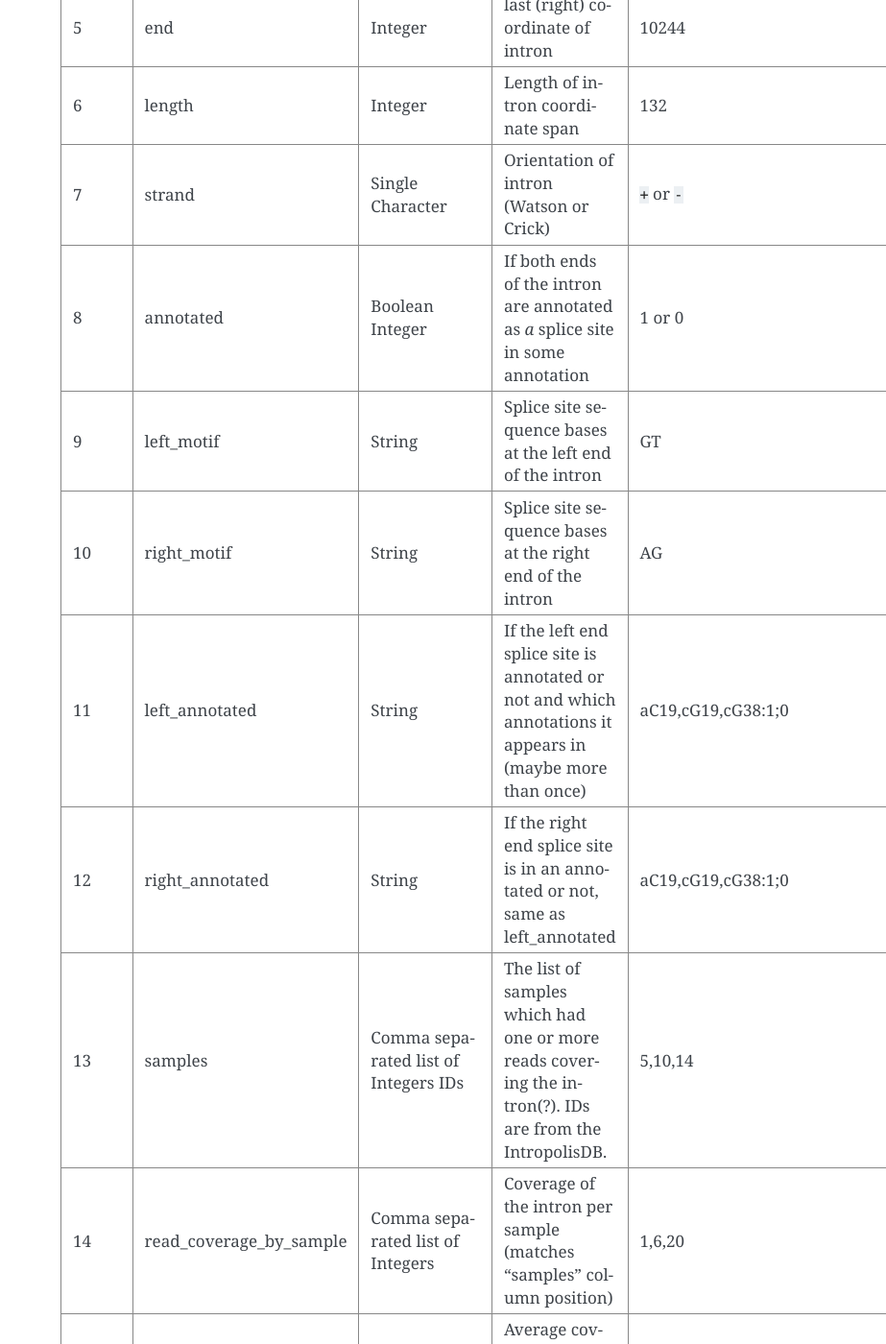
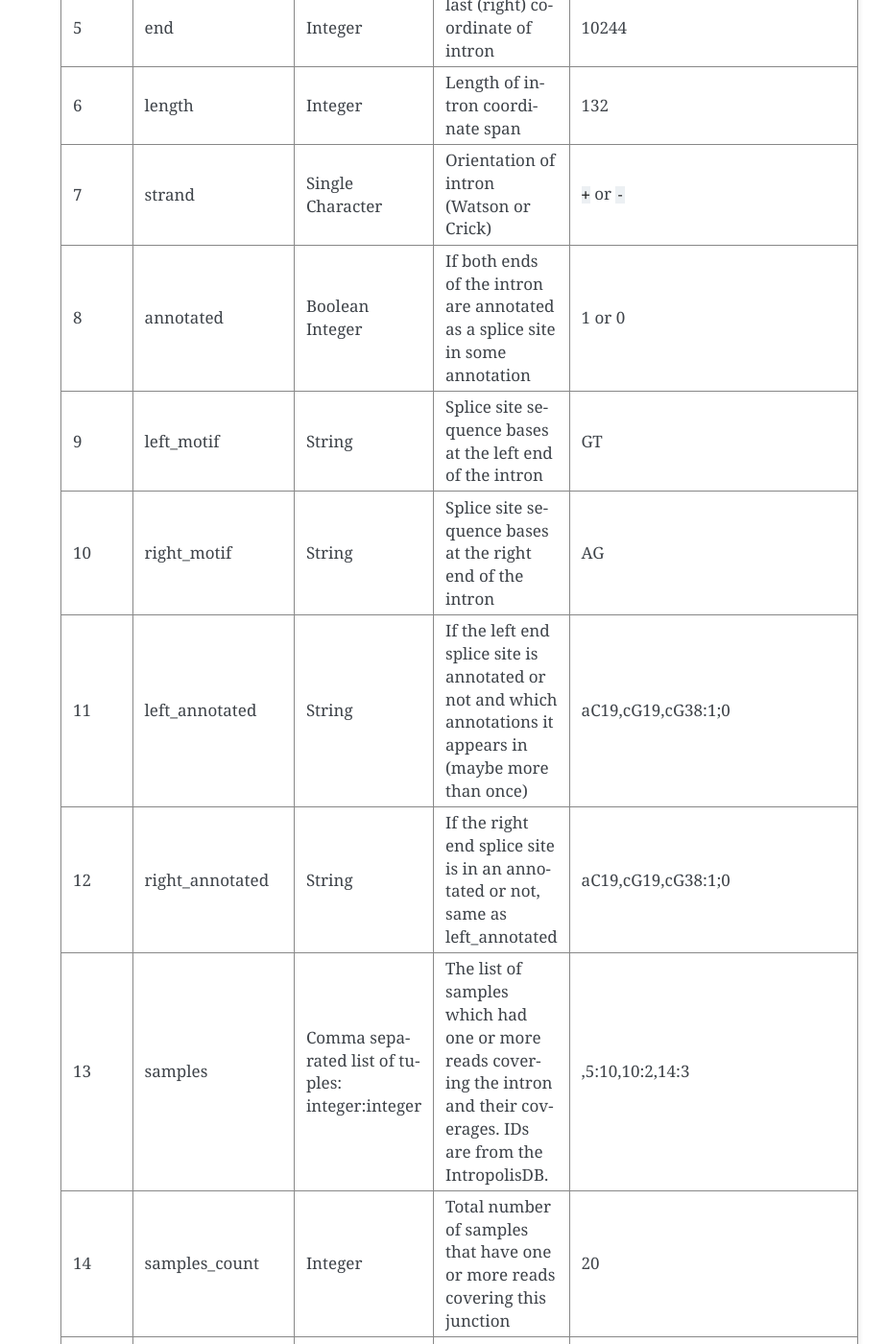
Before and after one commit to ChristopherWilks/snaptron, a Sphinx documentation site: the page built from docs/source/index.rst, in a window 1280 px wide and 1400 px high, scrolled down 7087 px. Shown: the whole window at 96% size, without its empty margins (357-1280 px from the left). Built offline with Sphinx 7.4.7, drawn with Linux system fonts in a browser that asks for light colours; some of the changed text lies outside the part shown.

Commit message:
updated field table with merged samples/coverage

```diff
--- a/docs/source/index.rst
+++ b/docs/source/index.rst
@@ -173,43 +173,45 @@ The return format is a TAB-delimited series of fields where each line represents
 
 Table 6. Complete list of Snaptron Fields In Return Format
 ----------------------------------------------------------
-+-------------+-------------------------+--------------------------------------+---------------------------------------------------------------------------------------------------------------+-------------------------------+
-| Field Index | Field Name              | Type                                 | Description                                                                                                   | Example                       |
-+=============+=========================+======================================+===============================================================================================================+===============================+
-| 1           | DataSource:Type         | Abbrev:Single Character              | Differentiates between a return line of type Intron (I), Sample (S), or Gene (G).                             | SRAv1:I                       |
-+-------------+-------------------------+--------------------------------------+---------------------------------------------------------------------------------------------------------------+-------------------------------+
-| 2*          | snaptron_id             | Integer                              | stable, unique ID for Snaptron junctions                                                                      | 5                             |
-+-------------+-------------------------+--------------------------------------+---------------------------------------------------------------------------------------------------------------+-------------------------------+
-| 3           | chromosome              | String                               | Reference ID for genomics coordinates                                                                         | chr7                          |
-+-------------+-------------------------+--------------------------------------+---------------------------------------------------------------------------------------------------------------+-------------------------------+
-| 4           | start                   | Integer                              | beginning (left) coordinate of intron                                                                         | 10113                         |
-+-------------+-------------------------+--------------------------------------+---------------------------------------------------------------------------------------------------------------+-------------------------------+
-| 5           | end                     | Integer                              | last (right) coordinate of intron                                                                             | 10244                         |
-+-------------+-------------------------+--------------------------------------+---------------------------------------------------------------------------------------------------------------+-------------------------------+
-| 6           | length                  | Integer                              | Length of intron coordinate span                                                                              | 132                           |
-+-------------+-------------------------+--------------------------------------+---------------------------------------------------------------------------------------------------------------+-------------------------------+
-| 7           | strand                  | Single Character                     | Orientation of intron (Watson or Crick)                                                                       | ``+`` or ``-``                |
-+-------------+-------------------------+--------------------------------------+---------------------------------------------------------------------------------------------------------------+-------------------------------+
-| 8           | annotated               | Boolean Integer                      | If both ends of the intron are annotated as *a* splice site in some annotation                                | 1 or 0                        |
-+-------------+-------------------------+--------------------------------------+---------------------------------------------------------------------------------------------------------------+-------------------------------+
-| 9           | left_motif              | String                               | Splice site sequence bases at the left end of the intron                                                      | GT                            |
-+-------------+-------------------------+--------------------------------------+---------------------------------------------------------------------------------------------------------------+-------------------------------+
-| 10          | right_motif             | String                               | Splice site sequence bases at the right end of the intron                                                     | AG                            |
-+-------------+-------------------------+--------------------------------------+---------------------------------------------------------------------------------------------------------------+-------------------------------+
-| 11          | left_annotated          | String                               | If the left end splice site is annotated or not and which annotations it appears in (maybe more than once)    | aC19,cG19,cG38:1;0            |
-+-------------+-------------------------+--------------------------------------+---------------------------------------------------------------------------------------------------------------+-------------------------------+
-| 12          | right_annotated         | String                               | If the right end splice site is in an annotated or not, same as left_annotated                                | aC19,cG19,cG38:1;0            |
-+-------------+-------------------------+--------------------------------------+---------------------------------------------------------------------------------------------------------------+-------------------------------+
-| 13          | samples                 | Comma separated list of Integers IDs | The list of samples which had one or more reads covering the intron(?). IDs are from the IntropolisDB.        | 5,10,14                       |
-+-------------+-------------------------+--------------------------------------+---------------------------------------------------------------------------------------------------------------+-------------------------------+
-| 14          | read_coverage_by_sample | Comma separated list of Integers     | Coverage of the intron per sample (matches "samples" column position)                                         | 1,6,20                        |
-+-------------+-------------------------+--------------------------------------+---------------------------------------------------------------------------------------------------------------+-------------------------------+
-| 17*         | coverage_avg            | Float                                | Average coverage across all samples which had at least 1 read covering the intron in the first pass alignment | 8.667                         |
-+-------------+-------------------------+--------------------------------------+---------------------------------------------------------------------------------------------------------------+-------------------------------+
-| 18*         | coverage_median         | Float                                | Median coverage across all samples which had at least 1 read covering the intron in the first pass alignment  | 6                             |
-+-------------+-------------------------+--------------------------------------+---------------------------------------------------------------------------------------------------------------+-------------------------------+
-| 19          | source_dataset_id       | Integer                              | Snaptron ID for the original dataset used (SRA, GTEx, TCGA)                                                   | SRAv1=0,GTEx=1,SRAv2=2,TCGA=4 |
-+-------------+-------------------------+--------------------------------------+---------------------------------------------------------------------------------------------------------------+-------------------------------+
++-------------+-------------------+-------------------------------------------------+-------------------------------------------------------------------------------------------------------------------------+-------------------------------+
+| Field Index | Field Name        | Type                                            | Description                                                                                                             | Example                       |
++=============+===================+=================================================+=========================================================================================================================+===============================+
+| 1           | DataSource:Type   | Abbrev:Single Character                         | Differentiates between a return line of type Intron (I), Sample (S), or Gene (G).                                       | SRAv1:I                       |
++-------------+-------------------+-------------------------------------------------+-------------------------------------------------------------------------------------------------------------------------+-------------------------------+
+| 2*          | snaptron_id       | Integer                                         | stable, unique ID for Snaptron junctions                                                                                | 5                             |
++-------------+-------------------+-------------------------------------------------+-------------------------------------------------------------------------------------------------------------------------+-------------------------------+
+| 3           | chromosome        | String                                          | Reference ID for genomics coordinates                                                                                   | chr7                          |
++-------------+-------------------+-------------------------------------------------+-------------------------------------------------------------------------------------------------------------------------+-------------------------------+
+| 4           | start             | Integer                                         | beginning (left) coordinate of intron                                                                                   | 10113                         |
++-------------+-------------------+-------------------------------------------------+-------------------------------------------------------------------------------------------------------------------------+-------------------------------+
+| 5           | end               | Integer                                         | last (right) coordinate of intron                                                                                       | 10244                         |
++-------------+-------------------+-------------------------------------------------+-------------------------------------------------------------------------------------------------------------------------+-------------------------------+
+| 6           | length            | Integer                                         | Length of intron coordinate span                                                                                        | 132                           |
++-------------+-------------------+-------------------------------------------------+-------------------------------------------------------------------------------------------------------------------------+-------------------------------+
+| 7           | strand            | Single Character                                | Orientation of intron (Watson or Crick)                                                                                 | ``+`` or ``-``                |
++-------------+-------------------+-------------------------------------------------+-------------------------------------------------------------------------------------------------------------------------+-------------------------------+
+| 8           | annotated         | Boolean Integer                                 | If both ends of the intron are annotated as a splice site in some annotation                                            | 1 or 0                        |
++-------------+-------------------+-------------------------------------------------+-------------------------------------------------------------------------------------------------------------------------+-------------------------------+
+| 9           | left_motif        | String                                          | Splice site sequence bases at the left end of the intron                                                                | GT                            |
++-------------+-------------------+-------------------------------------------------+-------------------------------------------------------------------------------------------------------------------------+-------------------------------+
+| 10          | right_motif       | String                                          | Splice site sequence bases at the right end of the intron                                                               | AG                            |
++-------------+-------------------+-------------------------------------------------+-------------------------------------------------------------------------------------------------------------------------+-------------------------------+
+| 11          | left_annotated    | String                                          | If the left end splice site is annotated or not and which annotations it appears in (maybe more than once)              | aC19,cG19,cG38:1;0            |
++-------------+-------------------+-------------------------------------------------+-------------------------------------------------------------------------------------------------------------------------+-------------------------------+
+| 12          | right_annotated   | String                                          | If the right end splice site is in an annotated or not, same as left_annotated                                          | aC19,cG19,cG38:1;0            |
++-------------+-------------------+-------------------------------------------------+-------------------------------------------------------------------------------------------------------------------------+-------------------------------+
+| 13          | samples           | Comma separated list of tuples: integer:integer | The list of samples which had one or more reads covering the intron and their coverages. IDs are from the IntropolisDB. | ,5:10,10:2,14:3               |
++-------------+-------------------+-------------------------------------------------+-------------------------------------------------------------------------------------------------------------------------+-------------------------------+
+| 14          | samples_count     | Integer                                         | Total number of samples that have one or more reads covering this junction                                              | 20                            |
++-------------+-------------------+-------------------------------------------------+-------------------------------------------------------------------------------------------------------------------------+-------------------------------+
+| 15          | coverage_sum      | Integer                                         | Sum of all samples coverage for this junction                                                                           | 10                            |
++-------------+-------------------+-------------------------------------------------+-------------------------------------------------------------------------------------------------------------------------+-------------------------------+
+| 16          | coverage_avg      | Float                                           | Average coverage across all samples which had at least 1 read covering the intron in the first pass alignment           | 8.667                         |
++-------------+-------------------+-------------------------------------------------+-------------------------------------------------------------------------------------------------------------------------+-------------------------------+
+| 17          | coverage_median   | Float                                           | Median coverage across all samples which had at least 1 read covering the intron in the first pass alignment            | 6                             |
++-------------+-------------------+-------------------------------------------------+-------------------------------------------------------------------------------------------------------------------------+-------------------------------+
+| 18          | source_dataset_id | Integer                                         | Snaptron ID for the original dataset used (SRA, GTEx, TCGA)                                                             | SRAv1=0,GTEx=1,SRAv2=2,TCGA=4 |
++-------------+-------------------+-------------------------------------------------+-------------------------------------------------------------------------------------------------------------------------+-------------------------------+
 
 * :ref:`genindex`
 * :ref:`modindex`
```
